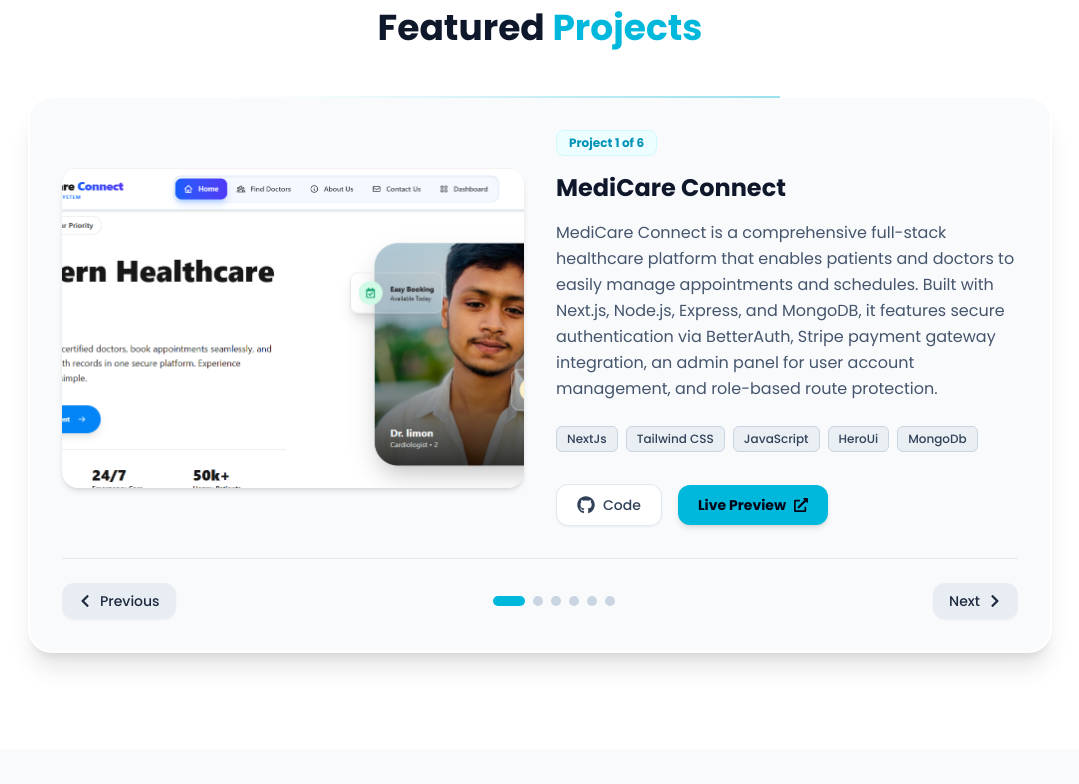
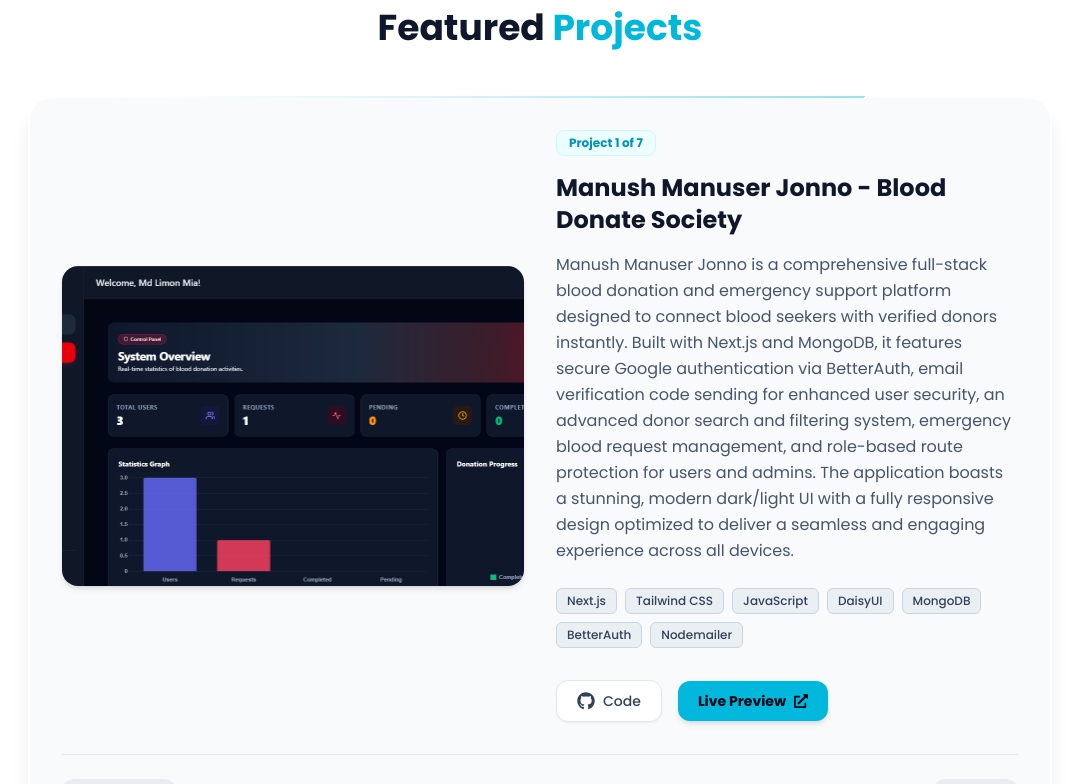
Before and after one commit to mdlimonislam000000-code/My-Protfolio, a Next.js app: page / in a window 1280 px wide. Shown: the part 2707-3491 px from the top of the page, without its empty margins (100-1179 px from the left). Built offline with nearby package versions, Linux system fonts and the light colour scheme.

Commit message:
Update portfolio project details

```diff
--- a/src/components/Projects.jsx
+++ b/src/components/Projects.jsx
@@ -6,6 +6,15 @@ import { FaGithub, FaExternalLinkAlt, FaChevronLeft, FaChevronRight } from 'reac
 const projectsData = [
   {
     id: 1,
+    title: 'Manush Manuser Jonno - Blood Donate Society',
+    description: 'Manush Manuser Jonno is a comprehensive full-stack blood donation and emergency support platform designed to connect blood seekers with verified donors instantly. Built with Next.js and MongoDB, it features secure Google authentication via BetterAuth, email verification code sending for enhanced user security, an advanced donor search and filtering system, emergency blood request management, and role-based route protection for users and admins. The application boasts a stunning, modern dark/light UI with a fully responsive design optimized to deliver a seamless and engaging experience across all devices.',
+    image: '/images/MMJ.admin.dashboard.png',
+    tags: ['Next.js', 'Tailwind CSS', 'JavaScript', 'DaisyUI', 'MongoDB', 'BetterAuth', 'Nodemailer'],
+    liveLink: 'https://mmj-blood-bank.vercel.app',
+    githubLink: 'https://github.com/mdlimonislam000000-code/Blood-Donate-Client-',
+  },
+  {
+    id: 2,
     title: 'MediCare Connect',
     description: 'MediCare Connect is a comprehensive full-stack healthcare platform that enables patients and doctors to easily manage appointments and schedules. Built with Next.js, Node.js, Express, and MongoDB, it features secure authentication via BetterAuth, Stripe payment gateway integration, an admin panel for user account management, and role-based route protection.',
     image: '/images/medicareConnect.jpg.png',
@@ -14,7 +23,7 @@ const projectsData = [
     githubLink: 'https://github.com/mdlimonislam000000-code/MediCare--Client',
   },
   {
-    id: 2,
+    id: 3,
     title: 'docAppointment - Doctor Booking System',
     description: 'A modern healthcare web application that allows users to easily search for doctors, view their specializations and availability, and seamlessly book appointments with a clean and responsive user interface.',
     image: '/images/project1.jpg.png',
@@ -23,7 +32,7 @@ const projectsData = [
     githubLink: 'https://github.com/mdlimonislam000000-code/DocAppoint',
   },
   {
-    id: 3,
+    id: 4,
     title: 'SunCart - Summer E-Commerce Platform',
     description: 'A vibrant and modern e-commerce web application dedicated to summer essentials, featuring product filtering, a seamless shopping cart experience, and a fully responsive user interface.',
     image: '/images/project2.jpg.png',
@@ -32,7 +41,7 @@ const projectsData = [
     githubLink: 'https://github.com/mdlimonislam000000-code/Sun-Cart',
   },
   {
-    id: 4,
+    id: 5,
     title: 'KeenKeeper - Friend & Contact Management App',
     description: 'A Static web application designed to manage friend connections, track communication statuses (Call, Text, Video), and easily stay in touch with a clean and interactive user interface.',
     image: '/images/project3.jpg.png',
@@ -41,7 +50,7 @@ const projectsData = [
     githubLink: 'https://github.com/mdlimonislam000000-code/Keen-Keeper',
   },
   {
-    id: 5,
+    id: 6,
     title: 'GitHub Issues Tracker - Issue Management App',
     description: 'A simulated issue tracking web application inspired by GitHub, allowing users to view, manage, and filter repository issues by status (All, Open, Closed) with a clean and interactive interface.',
     image: '/images/project4.jpg.png',
@@ -50,7 +59,7 @@ const projectsData = [
     githubLink: 'https://github.com/mdlimonislam000000-code/GitHub-Issues-Tracker',
   },
   {
-    id: 6,
+    id: 7,
     title: 'digiTools - Digital Tools Marketplace',
     description: 'A modern e-commerce web platform designed for buying and exploring various digital tools, featuring seamless category filtering, interactive product cards, and a fully responsive UI.',
     image: '/images/project5.jpg.png',
@@ -63,12 +72,10 @@ const projectsData = [
 const Projects = () => {
   const [currentIndex, setCurrentIndex] = useState(0);
 
-  // পরবর্তী প্রজেক্টে যাওয়ার ফাংশন
   const nextProject = () => {
     setCurrentIndex((prev) => (prev === projectsData.length - 1 ? 0 : prev + 1));
   };
 
-  // আগের প্রজেক্টে যাওয়ার ফাংশন
   const prevProject = () => {
     setCurrentIndex((prev) => (prev === 0 ? projectsData.length - 1 : prev - 1));
   };
```
Also changed, not shown: public/images/MMJ.admin.dashboard.png (added).
